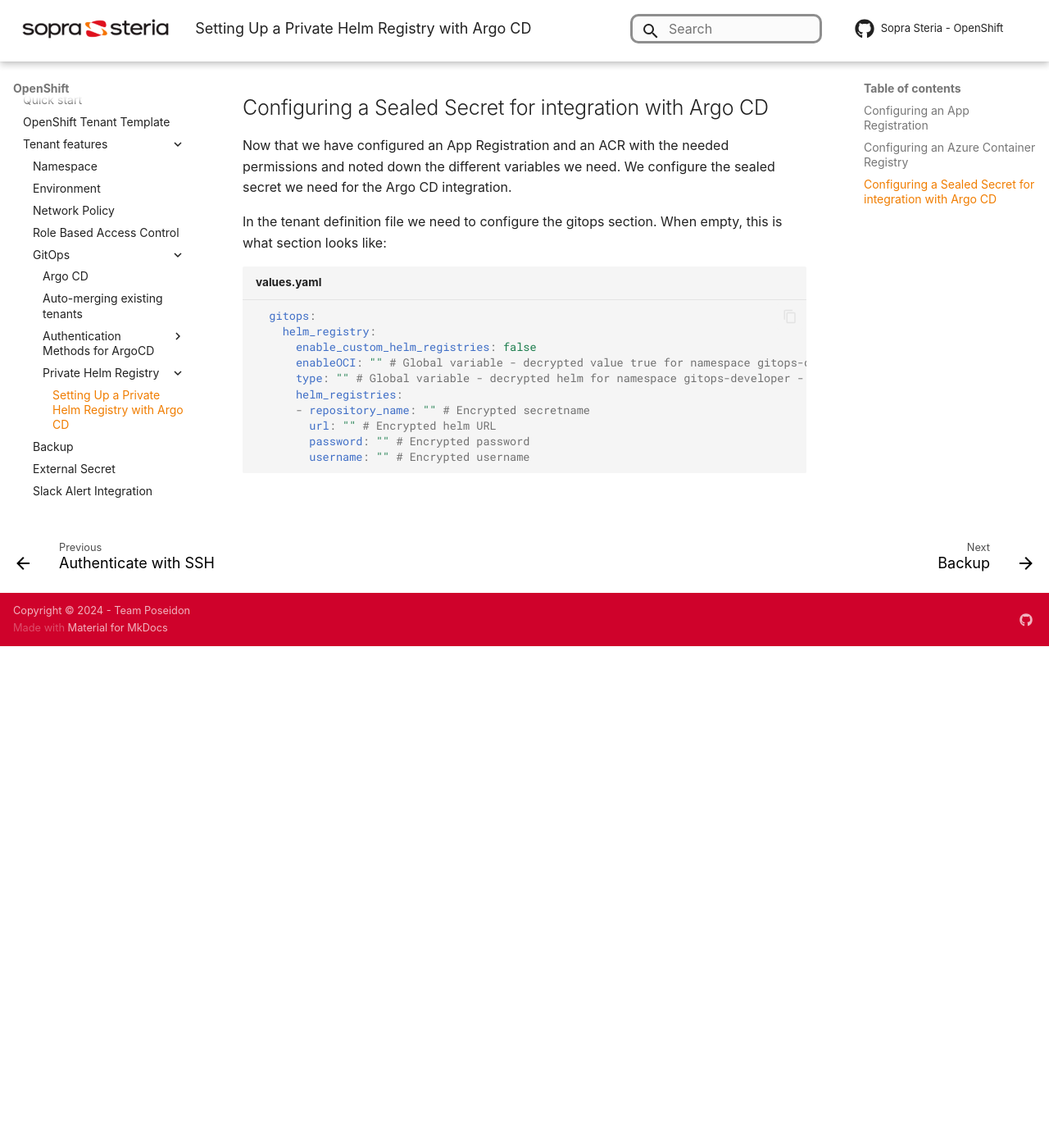
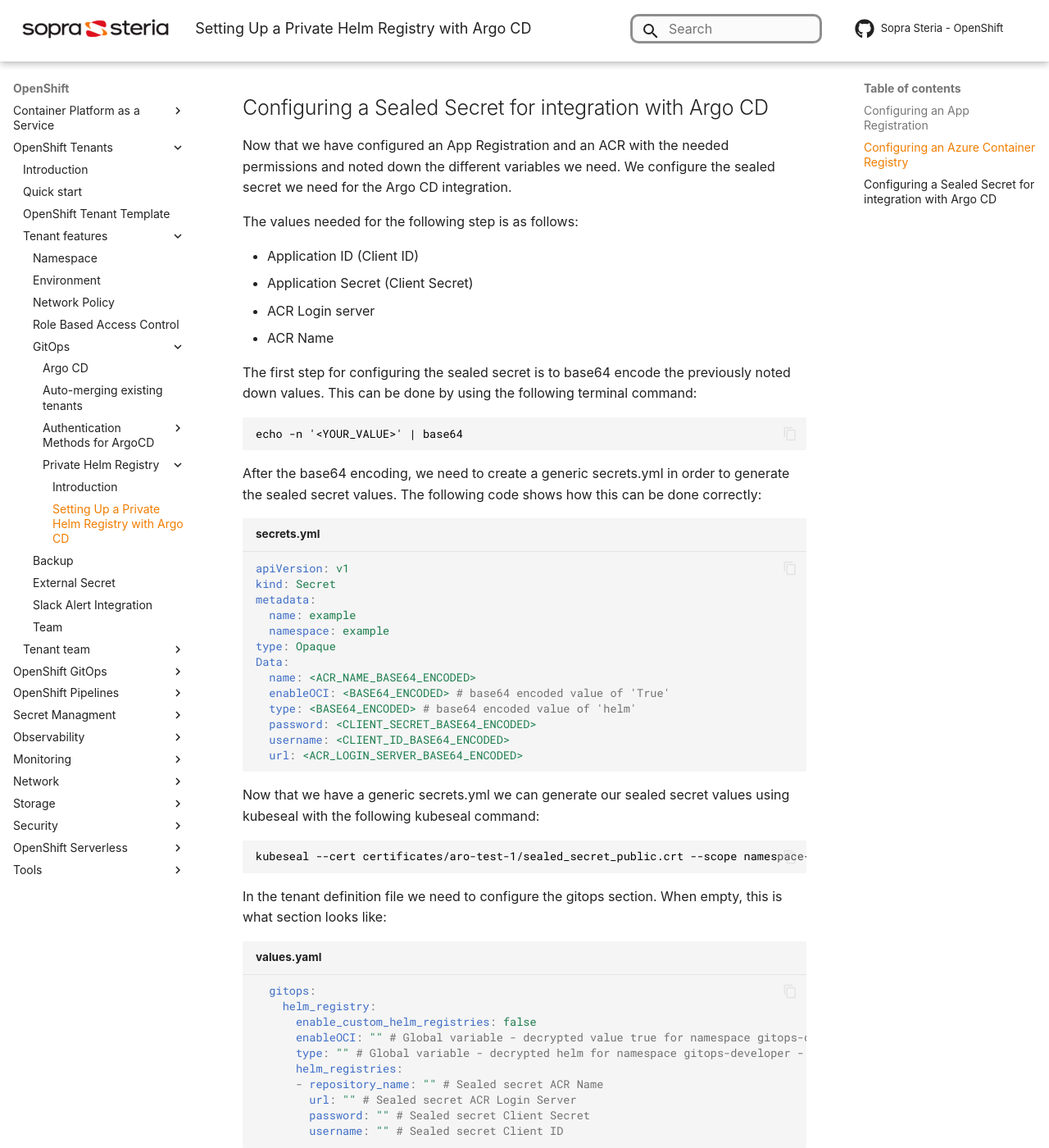
Before and after one commit to Sopra-Steria-Norge-Kubernetes/OpenShift, an MkDocs documentation site: the page built from docs/OpenShift Tenants/Tenant features/GitOps/Private Helm Registry/private-helm-registry-setup.md, in a window 1280 px wide and 1400 px high, scrolled down 1758 px. Shown: the whole window at 82% size. Built offline with MkDocs 1.6.1 and Material for MkDocs 9.7.7, drawn with Linux system fonts in a browser that asks for light colours; some web fonts are replaced; comment, search, counter and statistics services are not loaded; before the commit the page ends 2546 px from its top, so only the background shows below that.

Commit message:
populated private-helm-registry.md + updated comments on gitops section in OpenShift-tenant-template.md

````diff
--- a/docs/OpenShift Tenants/Tenant features/GitOps/Private Helm Registry/private-helm-registry-setup.md
+++ b/docs/OpenShift Tenants/Tenant features/GitOps/Private Helm Registry/private-helm-registry-setup.md
@@ -46,6 +46,43 @@
 
 Now that we have configured an App Registration and an ACR with the needed permissions and noted down the different variables we need. We configure the sealed secret we need for the Argo CD integration.
 
+The values needed for the following step is as follows:
+
+- Application ID (Client ID)
+- Application Secret (Client Secret)
+- ACR Login server
+- ACR Name
+
+The first step for configuring the sealed secret is to base64 encode the previously noted down values. This can be done by using the following terminal command:
+
+```
+echo -n '<YOUR_VALUE>' | base64
+```
+
+After the base64 encoding, we need to create a generic secrets.yml in order to generate the sealed secret values. The following code shows how this can be done correctly:
+
+```yaml title="secrets.yml"
+apiVersion: v1
+kind: Secret
+metadata:
+  name: example
+  namespace: example
+type: Opaque
+Data:
+  name: <ACR_NAME_BASE64_ENCODED>
+  enableOCI: <BASE64_ENCODED> # base64 encoded value of 'True'
+  type: <BASE64_ENCODED> # base64 encoded value of 'helm'
+  password: <CLIENT_SECRET_BASE64_ENCODED>
+  username: <CLIENT_ID_BASE64_ENCODED>
+  url: <ACR_LOGIN_SERVER_BASE64_ENCODED>
+```
+
+Now that we have a generic secrets.yml we can generate our sealed secret values using kubeseal with the following kubeseal command:
+
+```
+kubeseal --cert certificates/aro-test-1/sealed_secret_public.crt --scope namespace-wide -f kubeseal/private-helm.yml -o yaml
+```
+
 In the tenant definition file we need to configure the gitops section. When empty, this is what section looks like:
 
 ``` yaml title="values.yaml"
@@ -55,8 +92,8 @@
       enableOCI: "" # Global variable - decrypted value true for namespace gitops-developer - Encrypted and sat by cluster admins
       type: "" # Global variable - decrypted helm for namespace gitops-developer - Encrypted and sat by cluster admins
       helm_registries:
-      - repository_name: "" # Encrypted secretname
-        url: "" # Encrypted helm URL
-        password: "" # Encrypted password
-        username: "" # Encrypted username
+      - repository_name: "" # Sealed secret ACR Name
+        url: "" # Sealed secret ACR Login Server
+        password: "" # Sealed secret Client Secret
+        username: "" # Sealed secret Client ID
 ```
--- a/mkdocs.yml
+++ b/mkdocs.yml
@@ -29,6 +29,7 @@
           - Authenticate with GitHub App: OpenShift Tenants/Tenant features/GitOps/Authentication Methods for ArgoCD/authenticate-with-github-app.md
           - Authenticate with SSH: OpenShift Tenants/Tenant features/GitOps/Authentication Methods for ArgoCD/authenticate-with-ssh.md
         - Private Helm Registry:
+          - Introduction: OpenShift Tenants/Tenant features/GitOps/Private Helm Registry/introduction.md
           - Setting Up a Private Helm Registry with Argo CD: OpenShift Tenants/Tenant features/GitOps/Private Helm Registry/private-helm-registry-setup.md
       - Backup: OpenShift Tenants/Tenant features/backup.md
       - External Secret: OpenShift Tenants/Tenant features/external-secrets.md
````
Also changed, not shown: docs/OpenShift Tenants/OpenShift-tenant-template.md (+4 -4 lines), docs/OpenShift Tenants/Tenant features/GitOps/Private Helm Registry/introduction.md (added).
